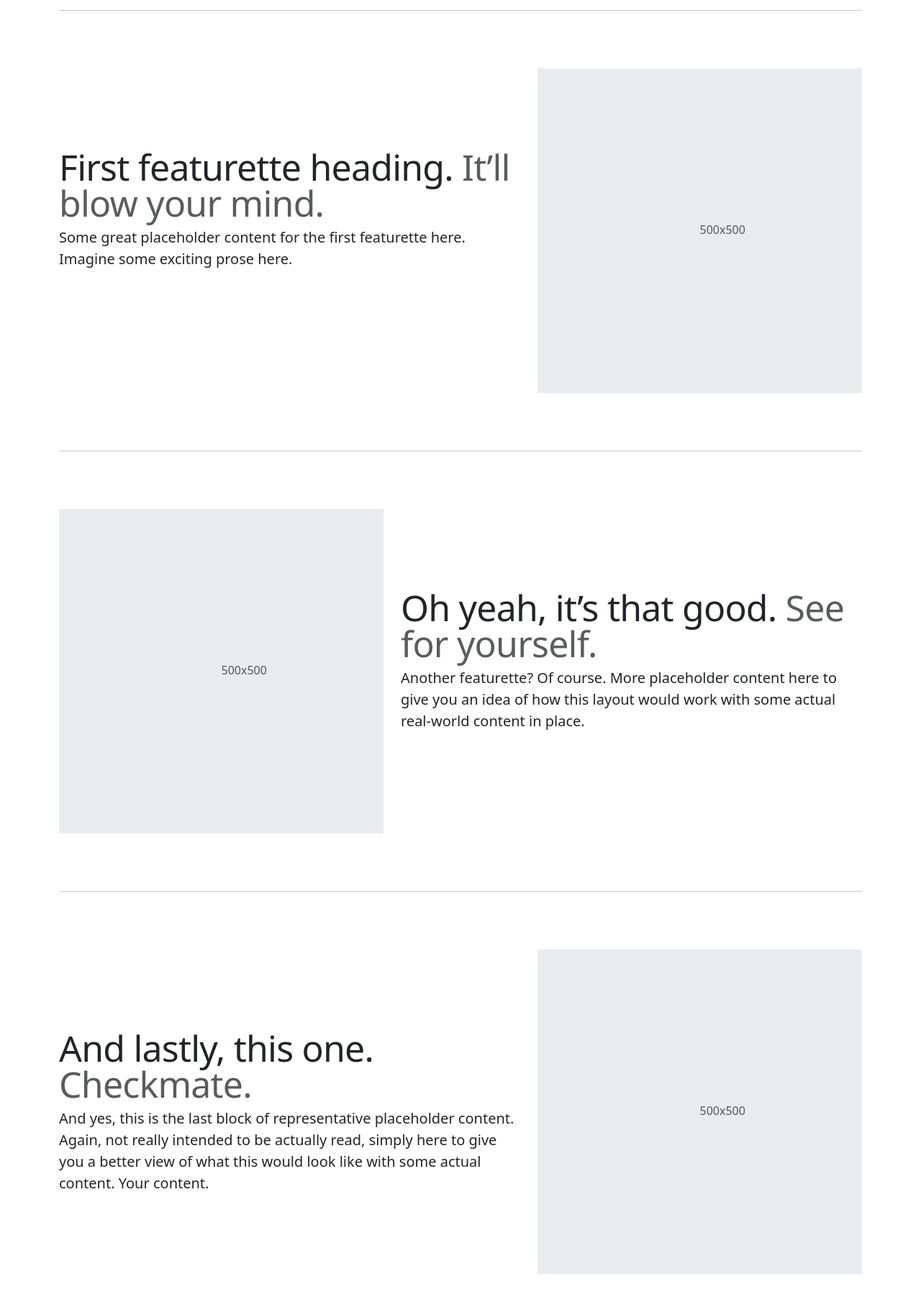
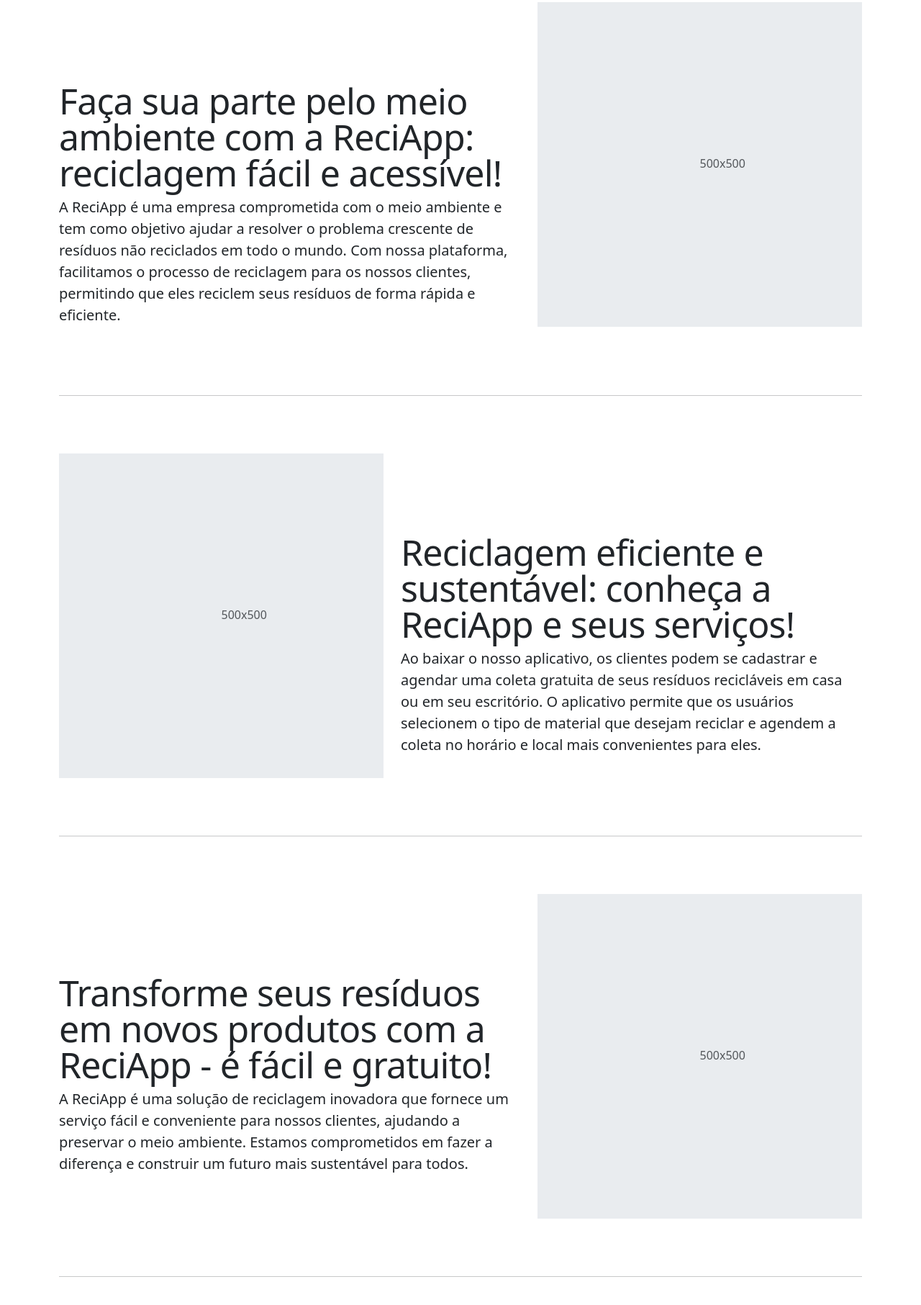
Before and after one commit to FabioAqui/website-recytech-bootstrap, a plain HTML site: page Pages/servicos.html in a window 1280 px wide. Shown: the part 745-2558 px from the top of the page at 72% size. Drawn offline with nearby package versions, Linux system fonts and the light colour scheme.

Commit message:
serviços

```diff
--- a/Pages/servicos.html
+++ b/Pages/servicos.html
@@ -88,22 +88,22 @@
     <main>
       <section>
         <div class="container">
-          <h1 class="titulo-service"> Esta é a apresentação dos serviços da RecyTech</h1>
+          <h1 class="titulo-service"> Acompanhe seu impacto ambiental e contribua para um mundo mais sustentável com a ReciApp.</h1>
           <div class="row">
             <div class="col-lg-4">
-              <svg class="bd-placeholder-img rounded-circle" width="140" height="140" xmlns="http://www.w3.org/2000/svg" role="img" aria-label="Placeholder" preserveAspectRatio="xMidYMid slice" focusable="false"><title>Placeholder</title><rect width="100%" height="100%" fill="var(--bs-secondary-color)"/></svg>
+
               <h2 class="fw-normal">Coleta de resíduos recicláveis</h2>
               <p>A ReciApp oferece um serviço de coleta de resíduos recicláveis em domicílio ou no escritório. Os usuários podem agendar uma coleta pelo aplicativo e escolher o horário e o local mais convenientes. A equipe da ReciApp é altamente treinada e equipada para fazer a coleta dos materiais com segurança.</p>
               <p><a class="btn btn-secondary" href="#">View details &raquo;</a></p>
             </div><!-- /.col-lg-4 -->
             <div class="col-lg-4">
-              <svg class="bd-placeholder-img rounded-circle" width="140" height="140" xmlns="http://www.w3.org/2000/svg" role="img" aria-label="Placeholder" preserveAspectRatio="xMidYMid slice" focusable="false"><title>Placeholder</title><rect width="100%" height="100%" fill="var(--bs-secondary-color)"/></svg>
+
               <h2 class="fw-normal">Triagem e destinação correta</h2>
               <p>Depois que os materiais são coletados, eles são levados para o centro de triagem da ReciApp. Lá, os materiais são triados e separados de acordo com o tipo e qualidade. Os materiais são então destinados para empresas parceiras que os utilizam na produção de novos produtos.</p>
               <p><a class="btn btn-secondary" href="#">View details &raquo;</a></p>
             </div><!-- /.col-lg-4 -->
             <div class="col-lg-4">
-              <svg class="bd-placeholder-img rounded-circle" width="140" height="140" xmlns="http://www.w3.org/2000/svg" role="img" aria-label="Placeholder" preserveAspectRatio="xMidYMid slice" focusable="false"><title>Placeholder</title><rect width="100%" height="100%" fill="var(--bs-secondary-color)"/></svg>
+
               <h2 class="fw-normal">Conscientização para um mundo mais sustentável</h2>
               <p>A ReciApp realiza palestras em escolas e empresas para conscientizar as pessoas sobre a importância da reciclagem e os benefícios que ela traz para o meio ambiente e para a sociedade.</p>
               <p><a class="btn btn-secondary" href="#">View details &raquo;</a></p>
@@ -119,8 +119,9 @@
 
           <div class="row featurette">
             <div class="col-md-7">
-              <h2 class="featurette-heading fw-normal lh-1">First featurette heading. <span class="text-body-secondary">It’ll blow your mind.</span></h2>
-              <p class="lead">Some great placeholder content for the first featurette here. Imagine some exciting prose here.</p>
+              <h2 class="featurette-heading fw-normal lh-1">Faça sua parte pelo meio ambiente com a ReciApp: reciclagem fácil e acessível! </h2>
+              <p class="lead">A ReciApp é uma empresa comprometida com o meio ambiente e tem como objetivo ajudar a resolver o problema crescente de resíduos não reciclados em todo o mundo. Com nossa plataforma, facilitamos o processo de reciclagem para os nossos clientes, permitindo que eles reciclem seus resíduos de forma rápida e eficiente.
+              </p>
             </div>
             <div class="col-md-5">
               <svg class="bd-placeholder-img bd-placeholder-img-lg featurette-image img-fluid mx-auto" width="500" height="500" xmlns="http://www.w3.org/2000/svg" role="img" aria-label="Placeholder: 500x500" preserveAspectRatio="xMidYMid slice" focusable="false"><title>Placeholder</title><rect width="100%" height="100%" fill="var(--bs-secondary-bg)"/><text x="50%" y="50%" fill="var(--bs-secondary-color)" dy=".3em">500x500</text></svg>
@@ -131,8 +132,8 @@
 
           <div class="row featurette">
             <div class="col-md-7 order-md-2">
-              <h2 class="featurette-heading fw-normal lh-1">Oh yeah, it’s that good. <span class="text-body-secondary">See for yourself.</span></h2>
-              <p class="lead">Another featurette? Of course. More placeholder content here to give you an idea of how this layout would work with some actual real-world content in place.</p>
+              <h2 class="featurette-heading fw-normal lh-1">Reciclagem eficiente e sustentável: conheça a ReciApp e seus serviços! </h2>
+              <p class="lead">Ao baixar o nosso aplicativo, os clientes podem se cadastrar e agendar uma coleta gratuita de seus resíduos recicláveis em casa ou em seu escritório. O aplicativo permite que os usuários selecionem o tipo de material que desejam reciclar e agendem a coleta no horário e local mais convenientes para eles.</p>
             </div>
             <div class="col-md-5 order-md-1">
               <svg class="bd-placeholder-img bd-placeholder-img-lg featurette-image img-fluid mx-auto" width="500" height="500" xmlns="http://www.w3.org/2000/svg" role="img" aria-label="Placeholder: 500x500" preserveAspectRatio="xMidYMid slice" focusable="false"><title>Placeholder</title><rect width="100%" height="100%" fill="var(--bs-secondary-bg)"/><text x="50%" y="50%" fill="var(--bs-secondary-color)" dy=".3em">500x500</text></svg>
@@ -143,8 +144,8 @@
 
           <div class="row featurette">
             <div class="col-md-7">
-              <h2 class="featurette-heading fw-normal lh-1">And lastly, this one. <span class="text-body-secondary">Checkmate.</span></h2>
-              <p class="lead">And yes, this is the last block of representative placeholder content. Again, not really intended to be actually read, simply here to give you a better view of what this would look like with some actual content. Your content.</p>
+              <h2 class="featurette-heading fw-normal lh-1">Transforme seus resíduos em novos produtos com a ReciApp - é fácil e gratuito!</h2>
+              <p class="lead">A ReciApp é uma solução de reciclagem inovadora que fornece um serviço fácil e conveniente para nossos clientes, ajudando a preservar o meio ambiente. Estamos comprometidos em fazer a diferença e construir um futuro mais sustentável para todos.</p>
             </div>
             <div class="col-md-5">
               <svg class="bd-placeholder-img bd-placeholder-img-lg featurette-image img-fluid mx-auto" width="500" height="500" xmlns="http://www.w3.org/2000/svg" role="img" aria-label="Placeholder: 500x500" preserveAspectRatio="xMidYMid slice" focusable="false"><title>Placeholder</title><rect width="100%" height="100%" fill="var(--bs-secondary-bg)"/><text x="50%" y="50%" fill="var(--bs-secondary-color)" dy=".3em">500x500</text></svg>
```
Also changed, not shown: Imgs/Serviços/serv1.jpg (added), Imgs/Serviços/serv2.jpg (added), Imgs/Serviços/serv3.jpg (added).
